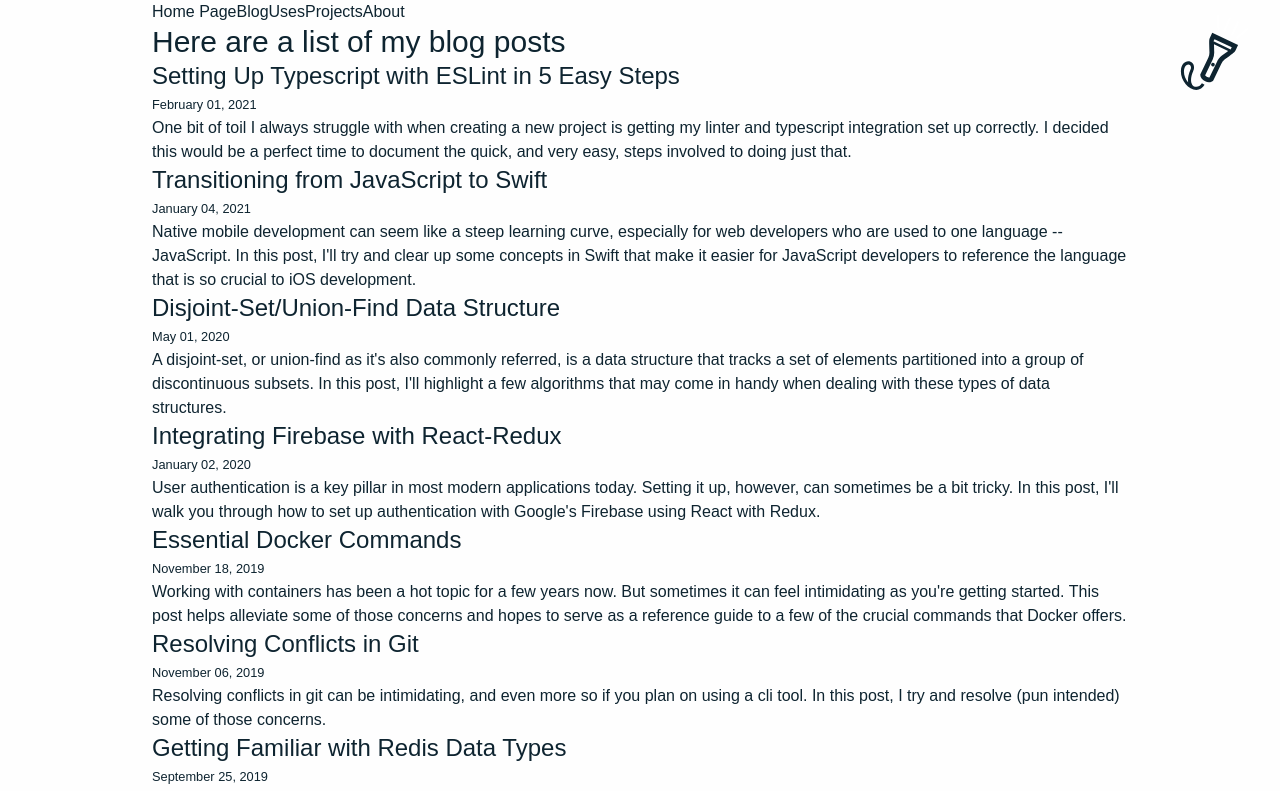
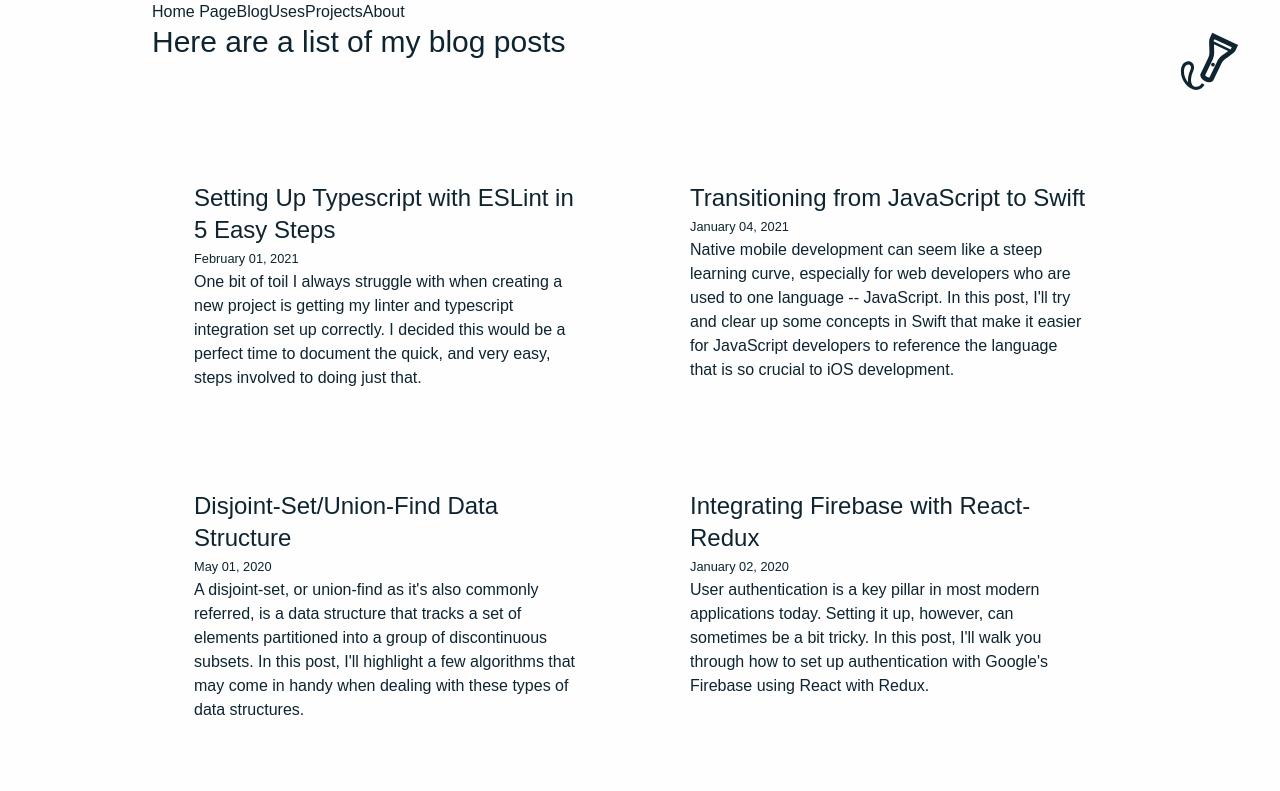
Before and after one commit to thefrugaldev/blog-v2, a Next.js app: page /blog in a window 1280 px wide. Shown: the top 791 px of the page. Built offline with nearby package versions, Linux system fonts and the light colour scheme.

Commit message:
:art: add grid layout and card look to posts page

```diff
--- a/src/pages/blog/index.tsx
+++ b/src/pages/blog/index.tsx
@@ -4,14 +4,17 @@ import Layout from '../../shared/components/layout';
 import { getAllPosts, getAllPostsByDate } from '../../lib/blog';
 import { Post } from '../../interfaces/post';
 import ArticlePreview from '../../scenes/blog/article-preview';
+import styled from 'styled-components';
 
 const BlogPage: FC<{ posts: Post[] }> = ({ posts }) => {
   return (
     <Layout>
       <h1>Here are a list of my blog posts</h1>
-      {posts.map((post) => {
-        return <ArticlePreview key={post.slug} post={post} />;
-      })}
+      <div className="grid grid-cols-2 gap-4 mt-20">
+        {posts.map((post) => {
+          return <ArticlePreview key={post.slug} post={post} />;
+        })}
+      </div>
     </Layout>
   );
 };
--- a/src/scenes/blog/article-preview.tsx
+++ b/src/scenes/blog/article-preview.tsx
@@ -6,7 +6,11 @@ const ArticlePreview: FC<{ post: Post }> = ({ post }) => {
   const title = post.frontmatter.title || post.slug;
 
   return (
-    <article itemScope itemType="http://schema.org/Article">
+    <article
+      className="border-2 border-light p-10 rounded-lg"
+      itemScope
+      itemType="http://schema.org/Article"
+    >
       <header>
         <h2>
           <Link href={`/blog/${post.slug}`}>
```
